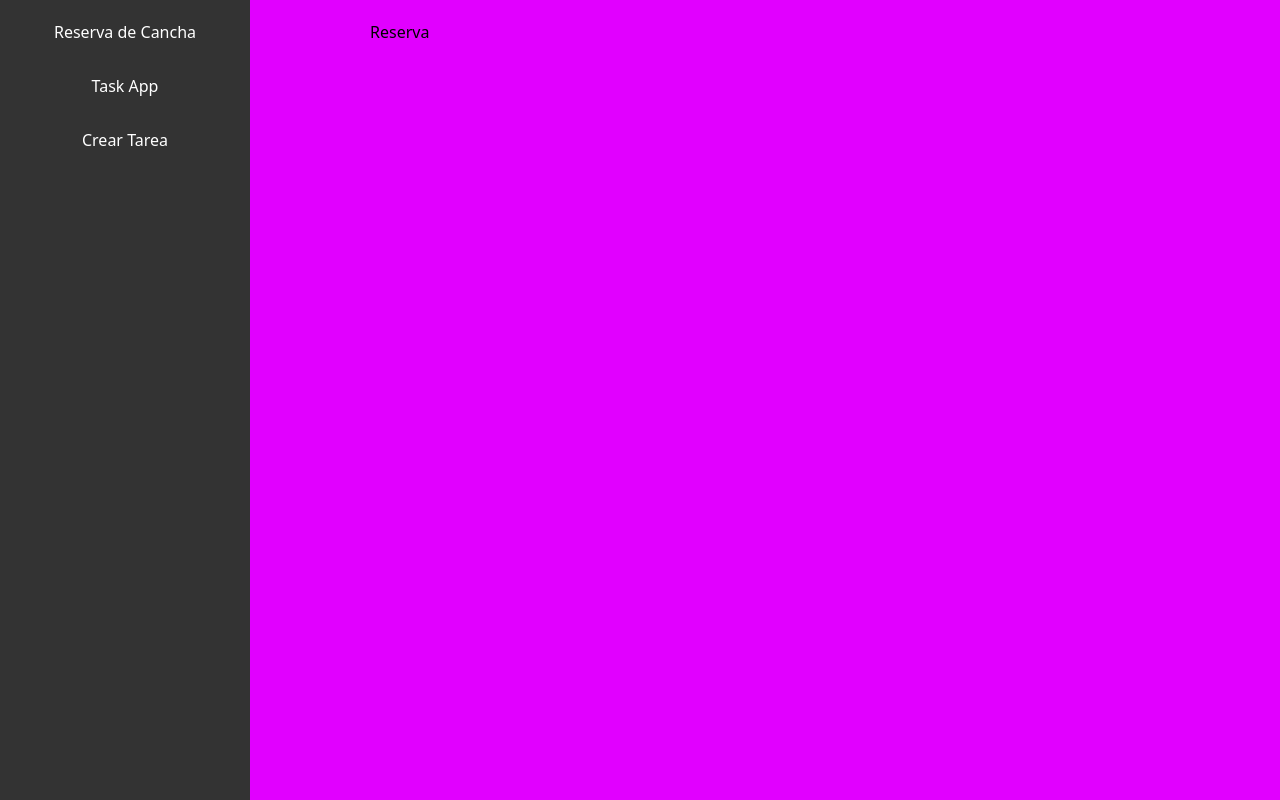
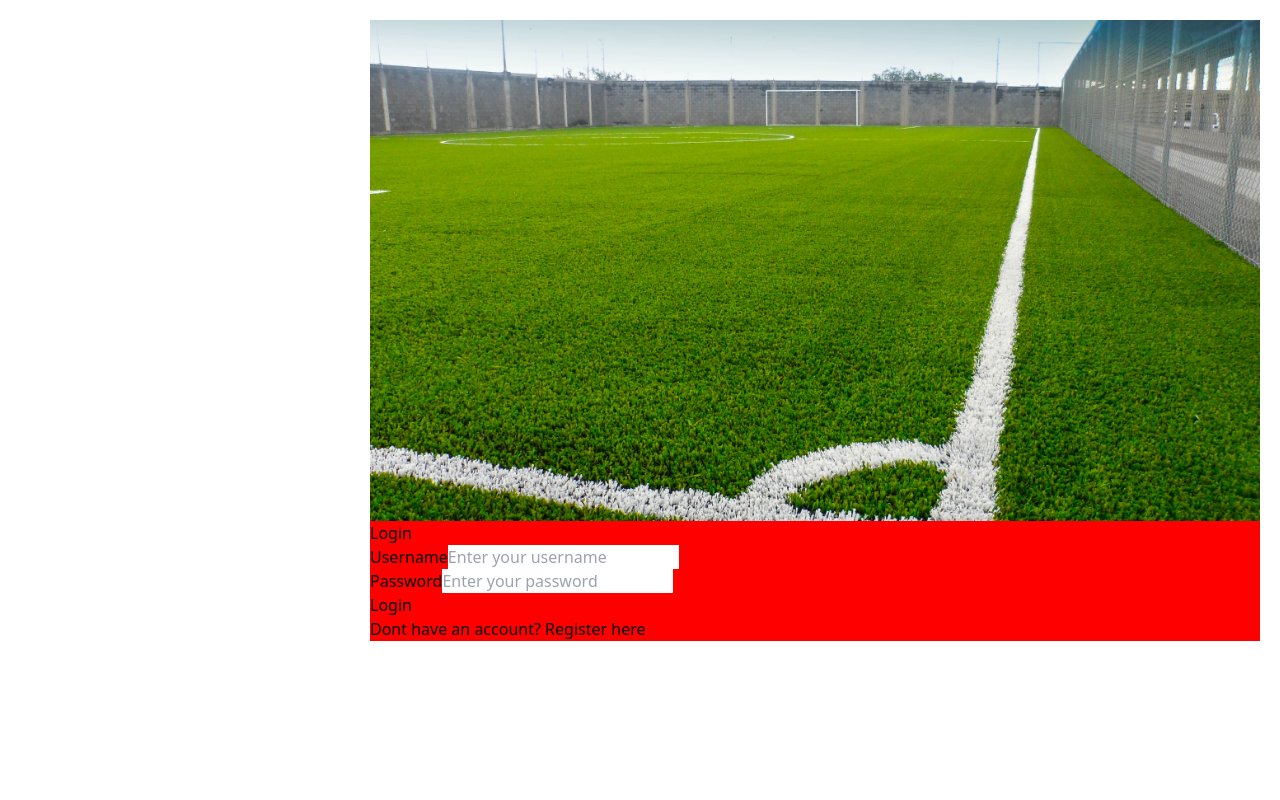
Before and after one commit to cardona0216/reservacancha, a React (Vite) app in the folder client-react/: page /login in a window 1280 px wide. Built offline with nearby package versions, Linux system fonts and the light colour scheme.

Commit message:
login y registro de aplicacion con proteccion de rutas

```diff
--- a/client-react/src/App.jsx
+++ b/client-react/src/App.jsx
@@ -1,30 +1,74 @@
-
-import { BrowserRouter, Routes, Route, Navigate } from 'react-router-dom';
-import { TasksPage } from "./pages/TasksPage";
-import { TasksFormPage } from "./pages/TaskFormPage";
-import { Navigation } from "./components/Navigation";
+import { useState, useEffect } from 'react';
+import { BrowserRouter, Routes, Route, Navigate,  useNavigate } from 'react-router-dom';
+import { TasksPage } from './pages/TasksPage';
+import { TasksFormPage } from './pages/TaskFormPage';
+import { Navigation } from './components/Navigation';
 import { Toaster } from 'react-hot-toast';
-
+import Login from './pages/Login';
+import Register from './pages/Register';
 
 function App() {
+  const [isAuthenticated, setIsAuthenticated] = useState(false);
+  const [loading, setLoading] = useState(true); // Para manejar la pantalla de carga
+  const navigate = useNavigate(); // Hook para redirigir al login
+
+  useEffect(() => {
+    const token = localStorage.getItem('token');
+    if (token) {
+      setIsAuthenticated(true);
+    }
+    setLoading(false);
+  }, []);
+
+  const handleLogout = () => {
+    localStorage.removeItem('token');
+    setIsAuthenticated(false);
+    navigate('/login'); // Redirigir al login después de cerrar sesión
+  };
+  if (loading) {
+    return <div>Loading...</div>;
+  }
+
+  return (
+    <div style={{ display: 'flex' }}>
+      {isAuthenticated && <Navigation handleLogout={handleLogout} />}
+      <main style={{ marginLeft: '350px', padding: '20px', flexGrow: 1 }}>
+        <Routes>
+          <Route
+            path='/'
+            element={isAuthenticated ? <Navigate to='/tasks' /> : <Navigate to='/login' />}
+          />
+          <Route
+            path='/tasks'
+            element={isAuthenticated ? <TasksPage /> : <Navigate to='/login' />}
+          />
+          <Route
+            path='/tasks-create'
+            element={isAuthenticated ? <TasksFormPage /> : <Navigate to='/login' />}
+          />
+          <Route
+            path='/tasks/:id'
+            element={isAuthenticated ? <TasksFormPage /> : <Navigate to='/login' />}
+          />
+          <Route
+            path='/login'
+            element={isAuthenticated ? <Navigate to='/tasks' /> : <Login setIsAuthenticated={setIsAuthenticated} />}
+          />
+          <Route
+            path='/register'
+            element={<Register />}
+          />
+        </Routes>
+      </main>
+      <Toaster />
+    </div>
+  );
+}
+
+export default function WrappedApp() {
   return (
     <BrowserRouter>
-    <div style={{ display: 'flex' }}>
-      <Navigation/>
-      <main style={{ marginLeft: '350px', padding: '20px', flexGrow: 1 }}>
-      <h1>Reserva</h1>
-      <Routes>
-        <Route path='/' element={<Navigate to='/tasks'/>}></Route>
-        <Route path='/tasks' element={<TasksPage/>}></Route>
-        <Route path='/tasks-create' element={<TasksFormPage/>}></Route>
-        <Route path='/tasks/:id' element={<TasksFormPage/>}></Route>
-      </Routes>
-
-      </main>
-      <Toaster/>
-    </div>
+      <App />
     </BrowserRouter>
-  )
+  );
 }
-
-export default App
--- /dev/null
+++ b/client-react/src/api/authApi.js
@@ -0,0 +1,11 @@
+
+import axios from "axios";
+
+
+const authApi = axios.create({
+    baseURL: 'http://localhost:8000'
+})
+
+export const login = (credentials) => {
+    return authApi.post('/login', credentials)
+}
--- a/client-react/src/components/Navigation.jsx
+++ b/client-react/src/components/Navigation.jsx
@@ -1,18 +1,44 @@
-import { Link } from "react-router-dom";
-import './Navigation.css';
 
- export function Navigation() {
+import PropTypes from 'prop-types';
+import { Link, useNavigate } from 'react-router-dom';
+
+export function Navigation({ handleLogout }) {
+  const navigate = useNavigate(); // Llama a useNavigate dentro del componente
+
+  // const logout1 = () => {
+  //   localStorage.removeItem('token'); // Elimina el token de autenticación
+  //   handleLogout(); // Llama a la función pasada como prop para actualizar el estado de autenticación
+  //   navigate('/login'); // Redirige al usuario a la página de login
+  // };
+
+  const logout = () => {
+    handleLogout();  // Llama a la función pasada como prop
+    navigate('/login'); // Redirige al usuario a la página de login
+    localStorage.removeItem('token');
+
+  };
+
   return (
     <nav className="sidebar">
       <h1 className="sidebar-title">Reserva de Cancha</h1>
       <ul className="sidebar-menu">
         <li className="sidebar-item">
-        <Link to="/tasks" className="sidebar-link">Task App</Link>
+          <Link to="/tasks" className="sidebar-link">Reservas App</Link>
         </li>
         <li className="sidebar-item">
-        <Link to="/tasks-create" className="sidebar-link">Crear Tarea</Link>
+          <Link to="/tasks-create" className="sidebar-link">Crear Reserva</Link>
+        </li>
+        <li className="sidebar-item">
+          <button onClick={logout} className="sidebar-link">Logout</button>
         </li>
       </ul>
     </nav>
-  )
+  );
 }
+
+// Define la validación de prop-types
+Navigation.propTypes = {
+  handleLogout: PropTypes.func.isRequired,
+};
+
+export default Navigation;
--- a/client-react/src/components/TaskCard.jsx
+++ b/client-react/src/components/TaskCard.jsx
@@ -7,16 +7,15 @@ export function TaskCard({ task }) {
   const navigate = useNavigate()
   return (
     <div
-     onClick={() =>{
-      navigate(`/tasks/${task.id}`)
-     }}
-    >
-        <hr />
-        <h1>titulo:{task.titulo}</h1>
-        <p> descrption{task.description}</p>
-        <hr />
+      onClick={() => navigate(`/tasks/${task.id}`)}
+      className="bg-gray-800 shadow-lg rounded-lg p-6 hover:shadow-xl transition-shadow duration-300 cursor-pointer"
+      >
+      <hr className="mb-4" />
+      <h1 className="text-xl font-bold mb-2 text-white">Título: {task.titulo}</h1>
+      <p className="text-gray-300 mb-4">Descripción: {task.description}</p>
+      <hr className="mt-4" />
+    </div>
 
-    </div>
   )
 }
 
--- /dev/null
+++ b/client-react/src/pages/Login.jsx
@@ -0,0 +1,79 @@
+import { useState } from 'react';
+// import axios from 'axios';
+import { useNavigate } from 'react-router-dom';
+import PropTypes from 'prop-types';
+import { login } from "../api/authApi";
+
+const Login = ({ setIsAuthenticated }) => {
+  const [username, setUsername] = useState('');
+  const [password, setPassword] = useState('');
+  const [error, setError] = useState('');
+  const navigate = useNavigate();
+
+  const Login = async (e) => {
+    e.preventDefault();
+    try {
+      const response = await login({ username, password });
+
+      // Guardar el token en el localStorage
+      localStorage.setItem('token', response.data.token);
+
+      // Cambiar el estado de autenticación
+      setIsAuthenticated(true);
+
+      // Redirigir a tasks
+      navigate('/tasks');
+    } catch  {
+      setError('Usuario invalido o contarseña');
+    }
+  };
+
+  return (
+    <div className="flex items-center justify-center min-h-screen bg-gray-100" style={{ background: 'red' }}>
+      <div className="w-full max-w-md bg-white p-8 rounded-lg shadow-md">
+      <img src="src/assets/cancha.jpg" alt="Descripción de la imagen" />
+        <h2 className="text-2xl font-bold text-center mb-6">Login</h2>
+        <form onSubmit={Login}>
+          <div className="mb-8">
+            <label htmlFor="username" className="block text-gray-700 font-semibold mb-2">Username</label>
+            <input
+              type="text"
+              id="username"
+              value={username}
+              onChange={(e) => setUsername(e.target.value)}
+              placeholder="Enter your username"
+              className="w-full px-4 py-2 border rounded-lg focus:outline-none focus:ring-2 focus:ring-blue-500"
+            />
+          </div>
+          <div className="mb-6">
+            <label htmlFor="password" className="block text-gray-700 font-semibold mb-2">Password</label>
+            <input
+              type="password"
+              id="password"
+              value={password}
+              onChange={(e) => setPassword(e.target.value)}
+              placeholder="Enter your password"
+              className="w-full px-4 py-2 border rounded-lg focus:outline-none focus:ring-2 focus:ring-blue-500"
+            />
+          </div>
+          {error && <p className="text-red-500 mb-4">{error}</p>}
+          <button
+            type="submit"
+            className="w-full bg-blue-500 text-white py-2 rounded-lg hover:bg-blue-600 transition duration-200"
+          >
+            Login
+          </button>
+        </form>
+        <div className="text-center mt-4">
+          <p>Dont have an account? <a href="/register" className="text-blue-500 hover:underline">Register here</a></p>
+        </div>
+      </div>
+    </div>
+  );
+};
+
+Login.propTypes = {
+  setIsAuthenticated: PropTypes.func.isRequired,
+};
+
+export default Login;
--- /dev/null
+++ b/client-react/src/pages/Register.jsx
@@ -0,0 +1,96 @@
+import axios from 'axios';
+import { useState } from 'react';
+import { useNavigate } from 'react-router-dom';
+
+const Register = () => {
+  const [username, setUsername] = useState('');
+  const [email, setEmail] = useState('');
+  const [password, setPassword] = useState('');
+  const [password2, setPassword2] = useState('');
+  const [error, setError] = useState('');
+  const [success, setSuccess] = useState('');
+  const navigate = useNavigate();  // Inicializa el hook useNavigate
+
+  const handleSubmit = async (e) => {
+    e.preventDefault();
+    try {
+      const response = await axios.post('http://localhost:8000/register/', {
+        username,
+        email,
+        password,
+        password2,
+        is_superuser: true // Para asegurarte de que el usuario se crea con permisos de superusuario
+      });
+      setSuccess('Registro exitoso.');
+      setError('');
+      setTimeout(() => {
+        navigate('/login');
+      }, 1000);  // Redirige después de 2 segundos para mostrar el mensaje de éxito
+      console.log(response.data);
+    } catch (error) {
+      setError('Registration failed');
+      setSuccess('');
+      console.error(error.response.data);
+    }
+  };
+
+  return (
+    <div className="flex justify-center items-center min-h-screen bg-gray-100">
+      <div className="bg-white p-8 rounded shadow-md w-96">
+        <h2 className="text-2xl font-bold mb-6 text-gray-800 text-center">Register</h2>
+        <form onSubmit={handleSubmit}>
+          <div className="mb-4">
+            <input
+              type="text"
+              value={username}
+              onChange={(e) => setUsername(e.target.value)}
+              placeholder="Username"
+              className="w-full px-4 py-2 border rounded-lg focus:outline-none focus:ring-2 focus:ring-indigo-500"
+              required
+            />
+          </div>
+          <div className="mb-4">
+            <input
+              type="email"
+              value={email}
+              onChange={(e) => setEmail(e.target.value)}
+              placeholder="Email"
+              className="w-full px-4 py-2 border rounded-lg focus:outline-none focus:ring-2 focus:ring-indigo-500"
+              required
+            />
+          </div>
+          <div className="mb-4">
+            <input
+              type="password"
+              value={password}
+              onChange={(e) => setPassword(e.target.value)}
+              placeholder="Password"
+              className="w-full px-4 py-2 border rounded-lg focus:outline-none focus:ring-2 focus:ring-indigo-500"
+              required
+            />
+          </div>
+          <div className="mb-6">
+            <input
+              type="password"
+              value={password2}
+              onChange={(e) => setPassword2(e.target.value)}
+              placeholder="Confirm Password"
+              className="w-full px-4 py-2 border rounded-lg focus:outline-none focus:ring-2 focus:ring-indigo-500"
+              required
+            />
+          </div>
+          <button
+            type="submit"
+            className="w-full bg-indigo-500 text-white py-2 px-4 rounded-lg hover:bg-indigo-600 focus:outline-none focus:ring-2 focus:ring-indigo-500"
+          >
+            Register
+          </button>
+        </form>
+        {error && <p className="text-red-500 text-sm mt-4">{error}</p>}
+        {success && <p className="text-green-500 text-sm mt-4">{success}</p>}
+      </div>
+    </div>
+  );
+};
+
+export default Register;
--- a/client-react/src/pages/TasksPage.jsx
+++ b/client-react/src/pages/TasksPage.jsx
@@ -1,9 +1,5 @@
 
 import { TaskList } from "../components/TaskList";
-
-
-
-
 
 
 export function TasksPage() {
```
Also changed, not shown: client-react/src/assets/cancha.jpg (added). Lines whose indentation alone changed are shown as unchanged.
